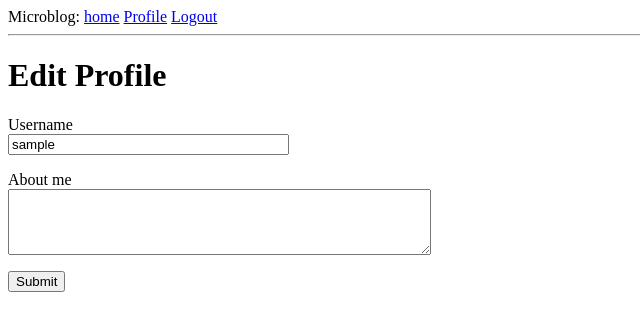
After one commit to kerphy/microblog, a Flask app: page /edit_profile in a window 1280 px wide. The commit adds this page. Shown: the top 331 px of the page, without its empty margins (0-640 px from the left). Run offline with Flask 2, Linux system fonts and the light colour scheme; the visitor is signed in with stand-in values (Sample User, id 1); data comes from the database, SQL or seed files in the repository; both versions use the stored data as it was after the commit.

Commit message:
finish profile page show and edit

```diff
--- a/app/forms.py
+++ b/app/forms.py
@@ -1,6 +1,6 @@
 from flask_wtf import FlaskForm
-from wtforms import StringField,BooleanField,PasswordField,SubmitField
-from wtforms.validators import DataRequired,ValidationError,Email,EqualTo
+from wtforms import StringField,BooleanField,PasswordField,SubmitField,TextAreaField
+from wtforms.validators import DataRequired,ValidationError,Email,EqualTo,Length
 from app.models import User
 
 class LoginForm(FlaskForm):
@@ -29,3 +29,9 @@ class RegistrationForm(FlaskForm):
         user = User.query.filter_by(email=email.data).first()
         if user is not None:
             raise ValidationError('the email is exist in the website already')
+
+
+class EditProfileForm(FlaskForm):
+    username=StringField('Username',validators=[DataRequired()])
+    about_me=TextAreaField('About me',validators=[Length(min=0,max=140)])
+    submit=SubmitField('Submit')
--- a/app/models.py
+++ b/app/models.py
@@ -10,6 +10,8 @@ class User(UserMixin,db.Model):
     email = db.Column(db.String(120),index=True,unique=True)
     password_hash = db.Column(db.String(128))
     posts =db.relationship('Post',backref='author',lazy='dynamic')
+    about_me = db.Column(db.String(140))
+    last_seen = db.Column(db.DateTime,default=datetime.utcnow)
 
     def __repr__(self):
         return '<User {}>'.format(self.username)
--- /dev/null
+++ b/app/templates/_post.html
@@ -0,0 +1,6 @@
+    <table>
+        <tr valign="top">
+            <td><img src="{{ post.author.avatar(36) }}"></td>
+            <td>{{ post.author.username }} says:<br>{{ post.body }}</td>
+        </tr>
+    </table>
--- /dev/null
+++ b/app/templates/edit_profile.html
@@ -0,0 +1,23 @@
+{% extends "base.html" %}
+
+{% block content %}
+    <h1>Edit Profile</h1>
+    <form action="" method="post">
+        {{ form.hidden_tag() }}
+        <p>
+            {{ form.username.label }}<br>
+            {{ form.username(size=32) }}<br>
+            {% for error in form.username.errors %}
+            <span style="color: red;">[{{ error }}]</span>
+            {% endfor %}
+        </p>
+        <p>
+            {{ form.about_me.label }}<br>
+            {{ form.about_me(cols=50, rows=4) }}<br>
+            {% for error in form.about_me.errors %}
+            <span style="color: red;">[{{ error }}]</span>
+            {% endfor %}
+        </p>
+        <p>{{ form.submit() }}</p>
+    </form>
+{% endblock %}
--- a/app/views.py
+++ b/app/views.py
@@ -1,9 +1,10 @@
-from flask import render_template,flash,redirect,url_for
+from flask import render_template,flash,redirect,url_for,request
 from app import app,db
 from .forms import LoginForm
 from flask_login import current_user,login_user,login_required,logout_user
 from app.models import User
-from app.forms import RegistrationForm
+from app.forms import RegistrationForm,EditProfileForm
+from datetime import datetime
 
 @app.route('/')
 @app.route('/index')
@@ -62,3 +63,25 @@ def user(username):
         {'author':user,'body':'Test post #2'}
     ]
     return render_template('user.html',user=user,posts=posts)
+
+
+@app.before_request
+def before_request():
+    if current_user.is_authenticated:
+        current_user.last_seen=datetime.utcnow()
+        db.session.commit()
+
+@app.route('/edit_profile',methods=['GET','POST'])
+@login_required
+def edit_profile():
+    form=EditProfileForm()
+    if form.validate_on_submit():
+        current_user.username=form.username.data
+        current_user.about_me=form.about_me.data
+        db.session.commit()
+        flash('Your changes have been saved.')
+        return redirect(url_for('edit_profile'))
+    elif request.method == 'GET':
+        form.username.data=current_user.username
+        form.about_me.data=current_user.about_me
+    return render_template('edit_profile.html',title='Edit Profile',form=form)
```
Also changed, not shown: app/templates/user.html (+7 -1 lines), migrations/versions/56c87a19f18b_new_fields_in_user_model.py (added, +30 -0 lines), app.db.
